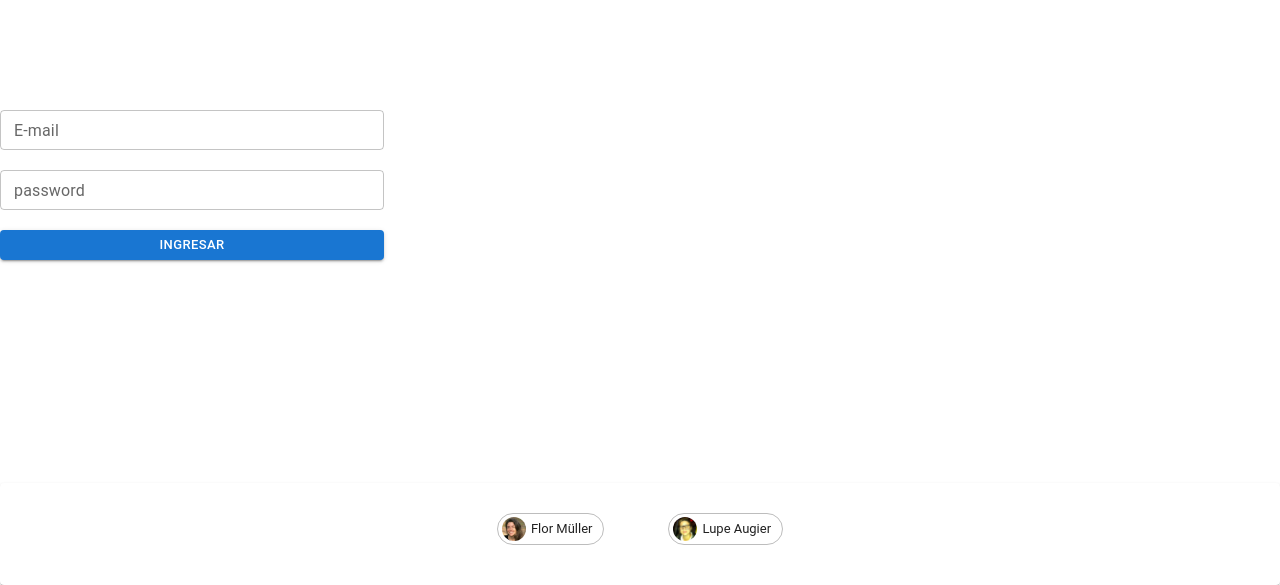
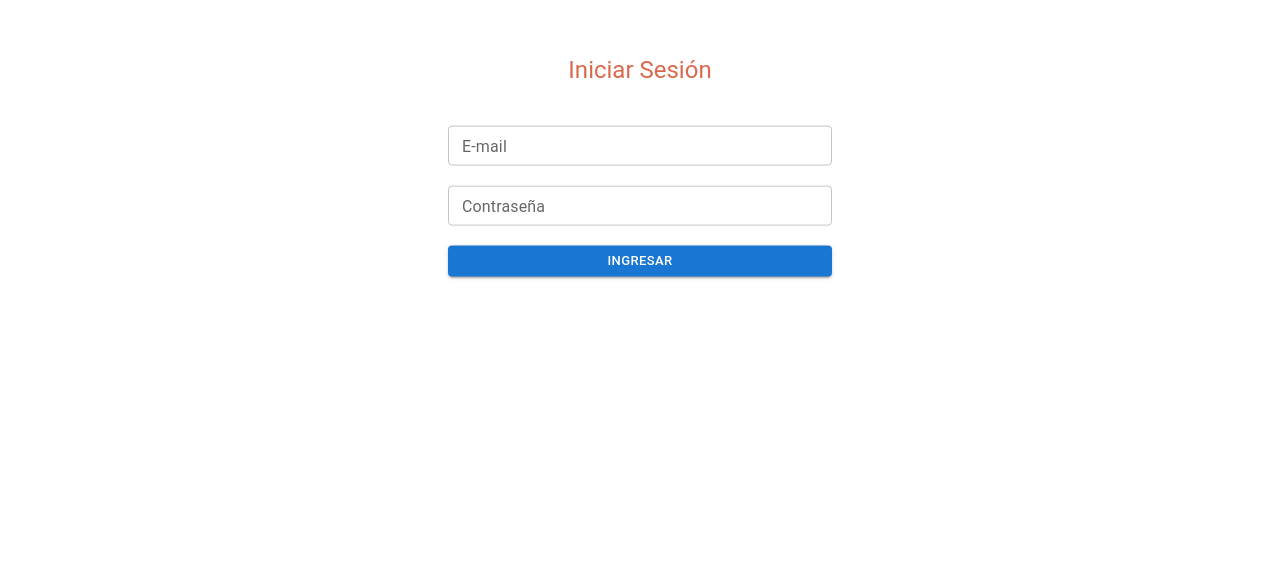
Before and after one commit to lupeaugier/proyectoReact, a React (Vite) app: page /login in a window 1280 px wide. Shown: the part 215-800 px from the top of the page. Built offline with nearby package versions, Linux system fonts and the light colour scheme.

Commit message:
centrar elementos y formato mensajes de error y exito

```diff
--- a/src/App.jsx
+++ b/src/App.jsx
@@ -26,7 +26,6 @@ const App = () => {
               }
             </Route>
           </Route>
-          {/* <Route path='/' element={<Navigate to="/login" />} /> */}
         </Routes>
         </BrowserRouter>
       </AuthContextProvider>
--- a/src/components/Footer.jsx
+++ b/src/components/Footer.jsx
@@ -1,6 +1,4 @@
 import React  from 'react'
-//import Avatar from '@mui/material/Avatar';
-//import Stack from '@mui/material/Stack';
 import Lupe from '../assets/img/Lupe.jpeg'
 import Flor from '../assets/img/Flor.png'
 
@@ -18,15 +16,14 @@ const Footer = () => {
             bottom: 0,
             width: '100%'}}
             component="footer" >
-            <Stack paddingTop= "30px" paddingBottom = "40px" direction="row" spacing={2} >
+            <Stack paddingTop= "30px" paddingBottom = "30px" direction="row" spacing={2} >
                 <Container>
                 <Chip
                     avatar={<Avatar alt="Flor Müller" src={Flor} />}
                     label="Flor Müller"
                     variant="outlined"
                 />
-                    {/* <Avatar alt="Flor Müller" src={Flor} />
-                    <Typography variant='h6' align='center'>Flor Müller</Typography> */}
+
                 </Container>
                 <Container>
                 <Chip
@@ -34,8 +31,6 @@ const Footer = () => {
                     label="Lupe Augier"
                     variant="outlined"
                 />
-                 {/* <Avatar alt="Lupe Augier" src={Lupe} />
-                    <Typography variant='h6' align='center'>Lupe Augier</Typography> */}
                 </Container>
             </Stack>
         </Paper>
--- a/src/components/dentist/CardDentist.jsx
+++ b/src/components/dentist/CardDentist.jsx
@@ -1,26 +1,21 @@
-import React, { useState } from "react";
-import { useGetData } from "../../hooks/UseGetData";
+import React from "react";
 import { Card, CardContent, Box, Typography, CardMedia, CardActions, Button } from '@mui/material';
 import Doctor from "../../assets/img/doctor.jpeg"
 import { useNavigate } from "react-router-dom";
 import FavoriteButton from "../favorite-button/FavoriteButton";
-import { endpoint } from "../../pages/Home";
 
 
 export const CardDentist = ({ values }) => {
 
-    //const { values } = useGetData(endpoint);
     const navigate = useNavigate ();
 
     return (
 
-        <Box sx={{ display: "flex", flexWrap: "wrap", justifyContent: "center", gap: "20px" }}>
+        <Box sx={{ display: "flex", flexWrap: "wrap", justifyContent: "center", gap: "20px", marginBottom: "30px" }}>
             {
                 values?.map((item) => (
-                    <Card sx={{ minWidth: 275 }}>
-                        <CardContent
-                            key={item.id}
-                        >
+                    <Card sx={{ minWidth: 275 }} key={item.id}>
+                        <CardContent>
                             <CardMedia
                                 component="img"
                                 height="194"
--- a/src/components/dentist/CardDetails.jsx
+++ b/src/components/dentist/CardDetails.jsx
@@ -14,7 +14,7 @@ export const CardDetails= () => {
     const navigate = useNavigate();
 
     return (
-                    <Card sx={{ minWidth: 275 }}>
+                    <Card sx={{ width: "20vw" }}>
                         <CardContent
                             key={values?.id}
                         >
--- a/src/components/form/Form.jsx
+++ b/src/components/form/Form.jsx
@@ -1,7 +1,7 @@
 import React, { useState } from "react";
 import { useFormik } from 'formik'
 import * as Yup from 'yup'
-import { Container, Button, Typography, Input, Box } from '@mui/material/'
+import { Container, Button, Typography, Input, Box, Alert } from '@mui/material/'
 
 
 
@@ -46,15 +46,15 @@ const onSubmit = (values) => {
     })
 
     return (
-        <Container>
+        <Container align= "center">
         {
             view === "form" ? (
 
-                <div>
-                <Typography align="center" variant="h4">Formulario de contacto</Typography>
+                <Container>
+                <Typography variant="h5" mb="40px" color= "#DA6A4E">Formulario de contacto</Typography>
                 <Box
                     component="form"
-                        sx={{ display: "flex", flexDirection: "column", gap: "20px", width: "40vw", }}
+                    sx={{ display: "flex", flexDirection: "column", gap: "20px", width: "40vw" }}
                     onSubmit={handleSubmit}
                 >
 
@@ -78,32 +78,30 @@ const onSubmit = (values) => {
 
                             {
                                 errors[input.name] && (
-                                        <p style={{color: "#DA6A4E", fontSize: "16px", padding: 10, margin: 0}}>
-                                            {errors[input.name]}
-                                        </p>
+                                    <Alert severity="error" style={{ width: "400px", margin: "8px", padding:"4px"}}>{errors[input.name]}</Alert>
                                 )
                             }
                             </Container>
-
-
             )
         )}
 
-            {/* </form> */}
 
                 <Container content="row">
                     <Button type='submit' size="small" variant="contained">Enviar</Button>
-              {/* <Button form="form" btn="submit">Submit</Button> */}
                 </Container>
+
                 </Box>
-            {/* </Container> */}
-            </div>
+            </Container>
 
 
             ) : (
-                <Typography>
-                    Gracias {values.name}, te contactaremos cuando antes vía email!
+
+                <Container sx={{ width: "40vW"}}>
+                <Alert severity="success">Tus datos fueron enviados con éxito!</Alert>
+                <Typography mt= "40px" color="#DA6A4E">
+                    Gracias <b>{values.name}</b>, te contactaremos cuanto antes vía email!
                 </Typography>
+                </Container>
 
 
             )}
--- a/src/components/layout/Layout.jsx
+++ b/src/components/layout/Layout.jsx
@@ -2,7 +2,7 @@ import React, { Fragment, useContext } from 'react'
 import { AuthContext } from '../../context/AuthContext';
 import Footer from '../Footer';
 import { Outlet, useNavigate } from 'react-router-dom'
-import { Container, Box, IconButton, Tooltip } from '@mui/material';
+import { Box, IconButton, Tooltip } from '@mui/material';
 import Stack from '@mui/material/Stack';
 import Paper from '@mui/material/Paper';
 import { styled } from '@mui/material/styles';
@@ -72,7 +72,6 @@ return (
             <Outlet />
             <Footer />
         </Box>
-
     )
 };
 
--- a/src/pages/Detail.jsx
+++ b/src/pages/Detail.jsx
@@ -1,9 +1,12 @@
 import React from 'react'
 import { CardDetails } from '../components/dentist/CardDetails'
+import { Container } from '@mui/material/'
 
 const Detail = () => {
   return (
-    <CardDetails />
+    <Container align= "center">
+      <CardDetails />
+    </Container>
   )
 }
 
--- a/src/pages/Home.jsx
+++ b/src/pages/Home.jsx
@@ -1,7 +1,4 @@
 import React from 'react'
-//import { Link } from 'react-router-dom';
-//import { useGetData } from '../hooks/UseGetData';
-//import Avatar from '../assets/img/doctor.jpeg'
 import { CardDentist } from '../components/dentist/CardDentist';
 import { useGetData } from '../hooks/UseGetData';
 
@@ -10,24 +7,8 @@ export const endpoint = "https://jsonplaceholder.typicode.com/users"
 const Home = () => {
     const { values } = useGetData(endpoint);
     return (
-
-        <CardDentist values={values}/>
-
-
-    //     <div>
-    //         {
-    //             values?.map((item) => (
-    //                 <div key={item.id}>
-    //                 <img src={Avatar} />
-    //                 <p>{item.name}</p>
-    //                 <p>{item.username}</p>
-    //                 <p>{item.id}</p>
-    //                 <Link to={`/users/${item.website}`}>Ver mas:</Link>
-    //         {/* <FavoriteButton item={item} /> */}
-    //     </div>
-    //     ))}
-    // </div>
-)
+            <CardDentist values={values}/>
+    )
 }
 
 export default Home
--- a/src/pages/Login.jsx
+++ b/src/pages/Login.jsx
@@ -1,8 +1,7 @@
 import React, { useState, useContext } from 'react'
 import { useNavigate } from "react-router-dom";
 import { AuthContext } from '../context/AuthContext';
-import { Box, Button, TextField } from '@mui/material';
-import Footer from '../components/Footer';
+import { Box, Button, Container, TextField, Typography } from '@mui/material';
 
 const Login = () => {
     const [values, setValues] = useState({ email: "", password: "" });
@@ -18,9 +17,16 @@ const Login = () => {
     }
 
     return (
+        <Container  sx={{
+            position: "absolute",
+            top: "50%",
+            left: "50%",
+            transform: "translate(-50%, -50%)"}}
+        >
+            <Typography align="center" color= "#DA6A4E" variant="h5" mb="40px">Iniciar Sesión</Typography>
             <Box
                 component="form"
-            sx={{ display: "flex", flexDirection: "column", gap: "20px", width: "30vw", }}
+                sx={{ display: "flex", flexDirection: "column", gap: "20px", width: "30vw", margin: "0 auto", mb: 5 }}
                 onSubmit={handleSubmit}
             >
                 <TextField
@@ -36,7 +42,7 @@ const Login = () => {
                     name='password'
                     size='small'
                     type="password"
-                label="password"
+                    label="Contraseña"
                     placeholder='Ingrese su contraseña'
                     value={values.password}
                     onChange={(e) => setValues({ ...values, password: e.target.value })}
@@ -44,10 +50,8 @@ const Login = () => {
                 <Button type='submit' size="small" variant="contained">
                     Ingresar
                 </Button>
-
-            <Footer />
-
             </Box>
+        </Container>
     )
 }
 
```
Lines whose indentation alone changed are shown as unchanged.
